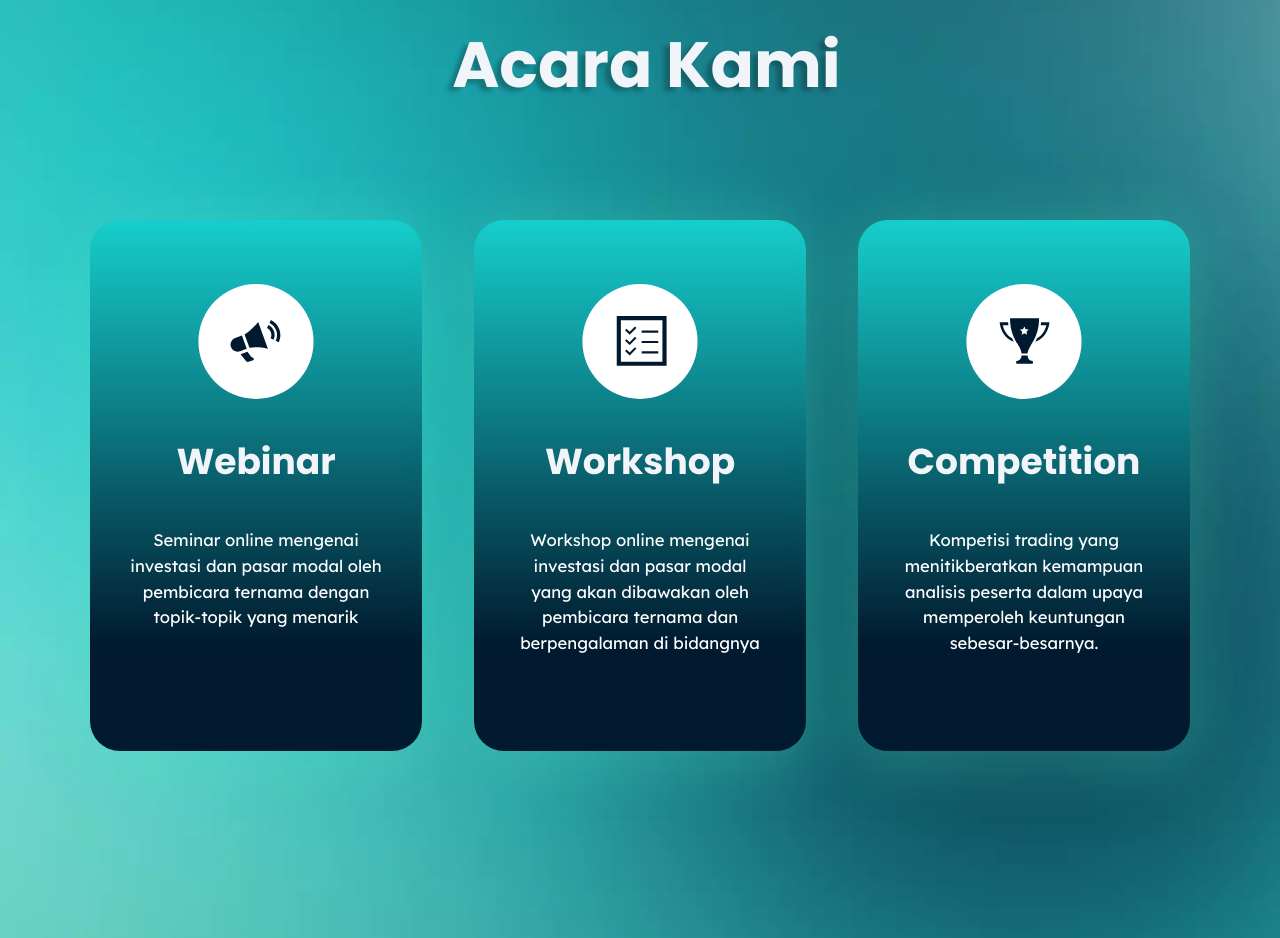
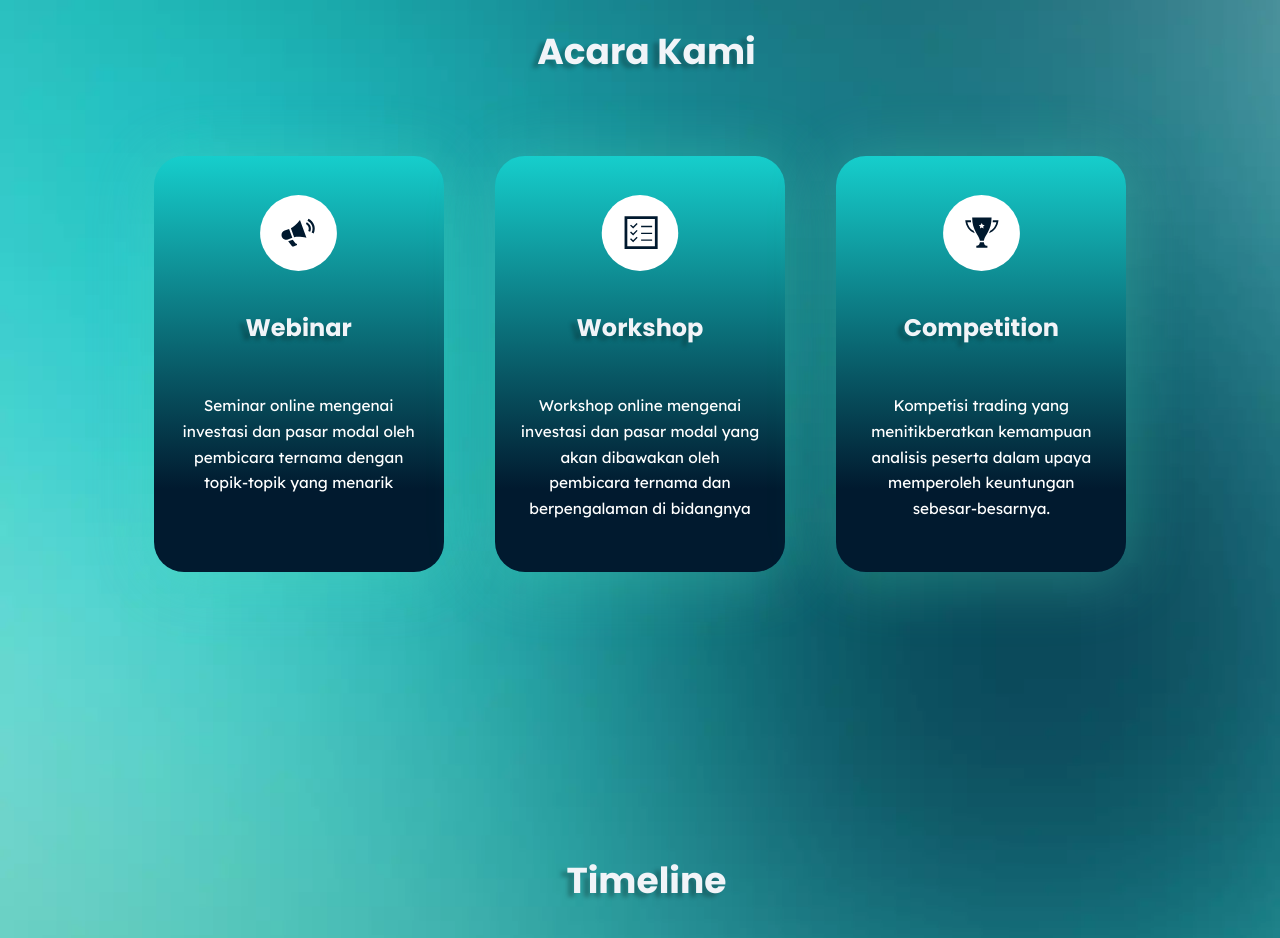
Before and after one commit to chintyaw/infest-2021, a React (Create React App) app: page / in a window 1280 px wide. Shown: the part 1540-2478 px from the top of the page. Built offline with nearby package versions, Linux system fonts and the light colour scheme.

Commit message:
fix size

```diff
--- a/src/components/AcaraKami.css
+++ b/src/components/AcaraKami.css
@@ -5,12 +5,10 @@
 }
 
 h1.judul {
-  padding-top: 8vw;
-  padding-bottom: 5vw;
   padding-left: 1vw;
   width: 90vw;
   margin: auto;
-  font-size: 5vw;
+  font-size: 36px;
 
   text-align: center;
   text-shadow: -6px 4px 4px rgba(0, 0, 0, 0.25);
@@ -19,10 +17,10 @@ h1.judul {
 .acara-container {
   /* max-height: 93vh; */
   display: flex;
-  width: 90%;
+  width: 80%;
   margin: auto;
   margin-top: 4vw;
-  margin-bottom: 6vw;
+  margin-bottom: 20vw;
 }
 
 .acara-card {
@@ -30,12 +28,11 @@ h1.judul {
   background: linear-gradient(180deg, #16cecc 0%, #011a2f 80%);
   box-shadow: 0px 6px 60px 6px rgba(79, 224, 190, 0.3);
   border-radius: 30px;
-  height: 1;
   cursor: pointer;
 
-  padding: 3vw 3vw;
-  padding-top: 5vw;
-  margin: 1vw 2vw;
+  padding: 2vw 2vw;
+  padding-top: 3vw;
+  margin: 2vw 2vw;
 
   justify-content: space-around;
   align-items: center;
@@ -51,8 +48,8 @@ h1.judul {
 .acara-card p {
   font-family: "Lexend Deca", sans-serif;
   font-weight: 500;
-  font-size: 1.3vw;
-  height: 15.5vw;
+  font-size: 1.2vw;
+  height: 100%;
   color: white;
 
   padding-top: 3vw;
@@ -61,14 +58,14 @@ h1.judul {
 }
 
 .acara-card h1 {
-  padding-top: 2.5vw;
+  padding-top: 2vw;
   text-align: center;
 }
 
 .acara-icon {
   justify-content: space-around;
   width: 100%;
-  height: 9vw;
+  height: 6vw;
 }
 
 .acara-link {
@@ -82,7 +79,7 @@ h1.judul {
 
 @media screen and (max-width: 960px) {
   h1.judul {
-    font-size: 45px;
+    font-size: 24px;
     margin-bottom: 80px;
   }
 
@@ -91,7 +88,7 @@ h1.judul {
   }
 
   .acara-card {
-    width: 70%;
+    width: 50%;
     margin: auto;
     margin-bottom: 80px;
   }
@@ -104,20 +101,20 @@ h1.judul {
 
   .acara-icon {
     width: 100%;
-    height: 15vw;
+    height: 10vw;
   }
 
   .acara-card p {
-    font-size: 2.5vw;
+    font-size: 2vw;
     line-height: 30px;
-    padding: 3vw 3vw;
+    padding: 2vw 2vw;
   }
 
   .acara-link {
     opacity: 1;
 
     text-align: center;
-    margin-top: 12vw;
+    margin-top: 6vw;
     margin-bottom: 10px;
     font-size: 2vw;
     font-weight: 600;
--- a/src/components/AcaraKami.js
+++ b/src/components/AcaraKami.js
@@ -5,7 +5,7 @@ import "./AcaraKami.css";
 function AcaraKami() {
   return (
     <>
-      <h1 className="judul">Acara Kami</h1>
+      <h1 className="judul" style={{ fontSize: "36px", marginBottom: "50px" }}>Acara Kami</h1>
       <div className="acara-container">
         <Link className="acara-card" to="/webinar">
           <img
@@ -13,7 +13,7 @@ function AcaraKami() {
             src="/webinar-icon.svg"
             alt="webinar-icon"
           />
-          <h1>Webinar</h1>
+          <h1 style={{ fontSize: "24px"}}>Webinar</h1>
           <p>
             Seminar online mengenai investasi dan pasar modal oleh pembicara
             ternama dengan topik-topik yang menarik
@@ -26,7 +26,7 @@ function AcaraKami() {
             src="/workshop-icon.svg"
             alt="workshop-icon"
           />
-          <h1>Workshop</h1>
+          <h1 style={{ fontSize: "24px"}}>Workshop</h1>
           <p>
             Workshop online mengenai investasi dan pasar modal yang akan
             dibawakan oleh pembicara ternama dan berpengalaman di bidangnya
@@ -35,7 +35,7 @@ function AcaraKami() {
         </Link>
         <Link className="acara-card" to="/competition">
           <img className="acara-icon" src="/compe-icon.svg" alt="compe-icon" />
-          <h1>Competition</h1>
+          <h1 style={{ fontSize: "24px"}}>Competition</h1>
           <p>
             Kompetisi trading yang menitikberatkan kemampuan analisis peserta
             dalam upaya memperoleh keuntungan sebesar-besarnya.
--- a/src/components/BottomRegist.css
+++ b/src/components/BottomRegist.css
@@ -1,5 +1,6 @@
 h1 {
     font-size: 36px;
+    text-shadow: -6px 4px 4px rgba(0, 0, 0, 0.25);
 }
 .Button {
     width: 100%;
--- a/src/components/CompeAbout.js
+++ b/src/components/CompeAbout.js
@@ -4,7 +4,7 @@ import './Compe.css';
 const CompeAbout = () => {
     return (
         <div>
-            <h1 style={{ textAlign: "center", marginTop: "173px", marginBottom:"40px"}}>
+            <h1 style={{ textAlign: "center", marginTop: "173px", marginBottom:"40px", textShadow: "-6px 4px 4px rgba(0, 0, 0, 0.25)" }}>
             Tentang Competition
             </h1>
             <div className="AboutContainer">
--- a/src/components/CompeIntro.js
+++ b/src/components/CompeIntro.js
@@ -4,7 +4,7 @@ import './Compe.css'
 const CompeIntro = () => {
     return (
         <div style={{ margin: "0", paddingTop: "180px", paddingBottom: "40px"}}>
-            <h1 style={{textAlign: "center",paddingBottom: "40px", width: "80%", margin: "auto"}}>
+            <h1 style={{textAlign: "center",paddingBottom: "40px", width: "80%", margin: "auto", textShadow: "-6px 4px 4px rgba(0, 0, 0, 0.25)" }}>
                 TRADING COMPETITION
             </h1>
             <div className="IntroContainer">
--- a/src/components/Tema.css
+++ b/src/components/Tema.css
@@ -2,6 +2,7 @@
     display: flex;
     flex-direction: row;
     justify-content: center;
+    margin-bottom: 90px;
 }
 
 .GambarTema {
--- a/src/components/Tema.js
+++ b/src/components/Tema.js
@@ -8,7 +8,7 @@ const Tema = () => {
                 <img src="/gambartema.webp" width="100%" alt="/"/>
             </div>
             <div className="TulisanTema">
-                <div className="JudulTema">
+                <div className="JudulTema" style={{textShadow: "-6px 4px 4px rgba(0, 0, 0, 0.25)" }}>
                     Rise Up and Invest
                 </div>
                 <div className="TemaDesc">
--- a/src/components/Timeline.css
+++ b/src/components/Timeline.css
@@ -5,8 +5,6 @@
 }
 
 h1.judul {
-  padding-top: 8vw;
-  padding-bottom: 5vw;
   padding-left: 1vw;
   width: 90vw;
   margin: auto;
@@ -17,13 +15,12 @@ h1.judul {
 }
 
 .timeline-card {
-  width: 90%;
+  width: 70%;
   margin: auto;
-  margin-top: 4vw;
   margin-bottom: 10vw;
   display: block;
 
   background: rgba(0, 25, 46, 0.75);
   border-radius: 20px;
-  padding: 7.5vw 4vw;
+  padding: 2vw 2vw;
 }
--- a/src/components/Timeline.js
+++ b/src/components/Timeline.js
@@ -4,7 +4,7 @@ import "./Timeline.css";
 function Timeline() {
   return (
     <>
-      <h1 className="judul">Timeline</h1>
+      <h1 className="judul" style={{ fontSize: "36px", marginBottom: "50px" }}>Timeline</h1>
       <img className="timeline-card" src="/timeline-home.svg" alt="timeline" />
     </>
   );
--- a/src/components/pages/RegistCompetition.css
+++ b/src/components/pages/RegistCompetition.css
@@ -1,3 +1,11 @@
 .formFooter, .formFooter-wrapper {
     display: none;
 }
+
+.formFooter {
+    display: none !important;
+}
+
+.error-navigation-inner, .error-navigation-inner {
+    display: none !important;
+}
```
